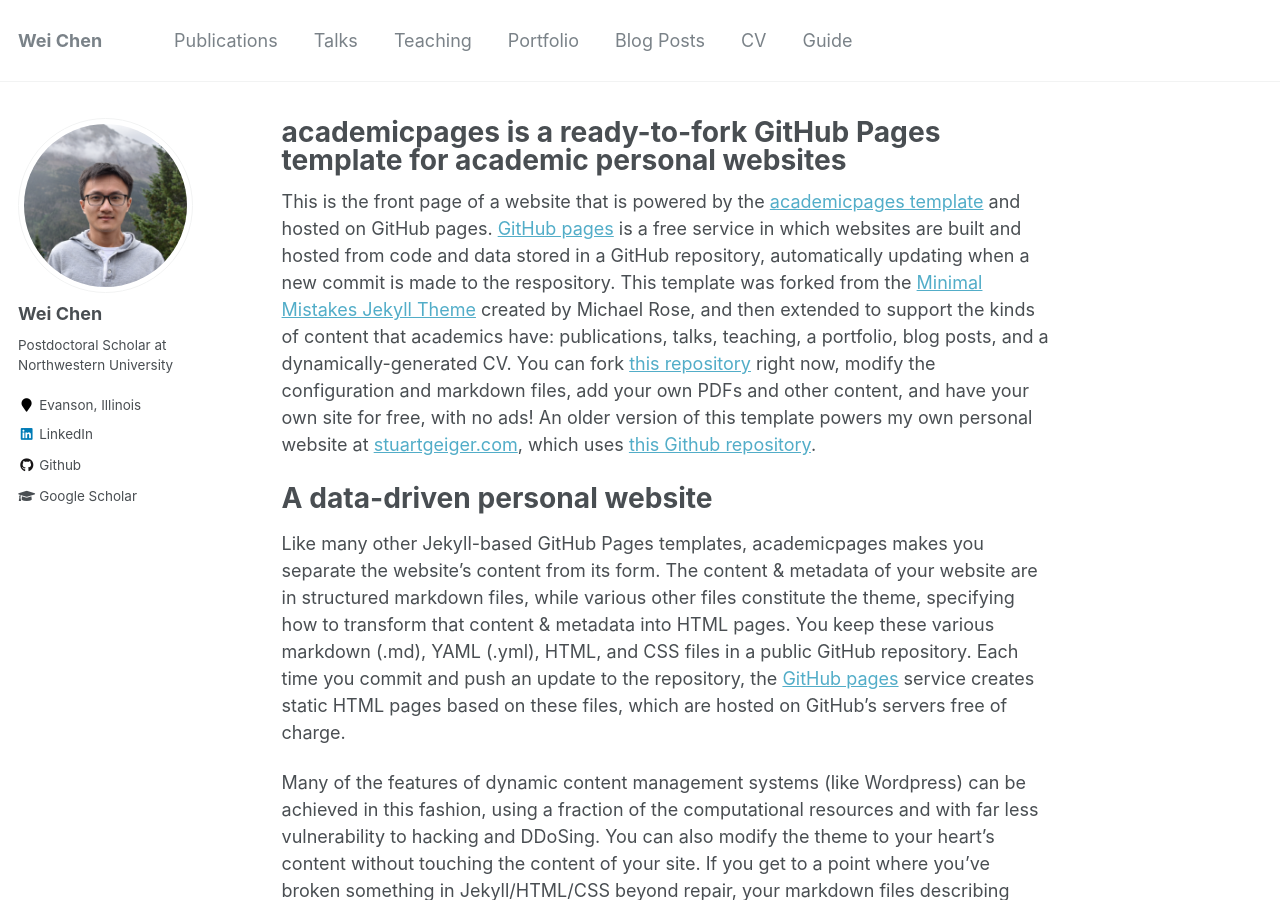
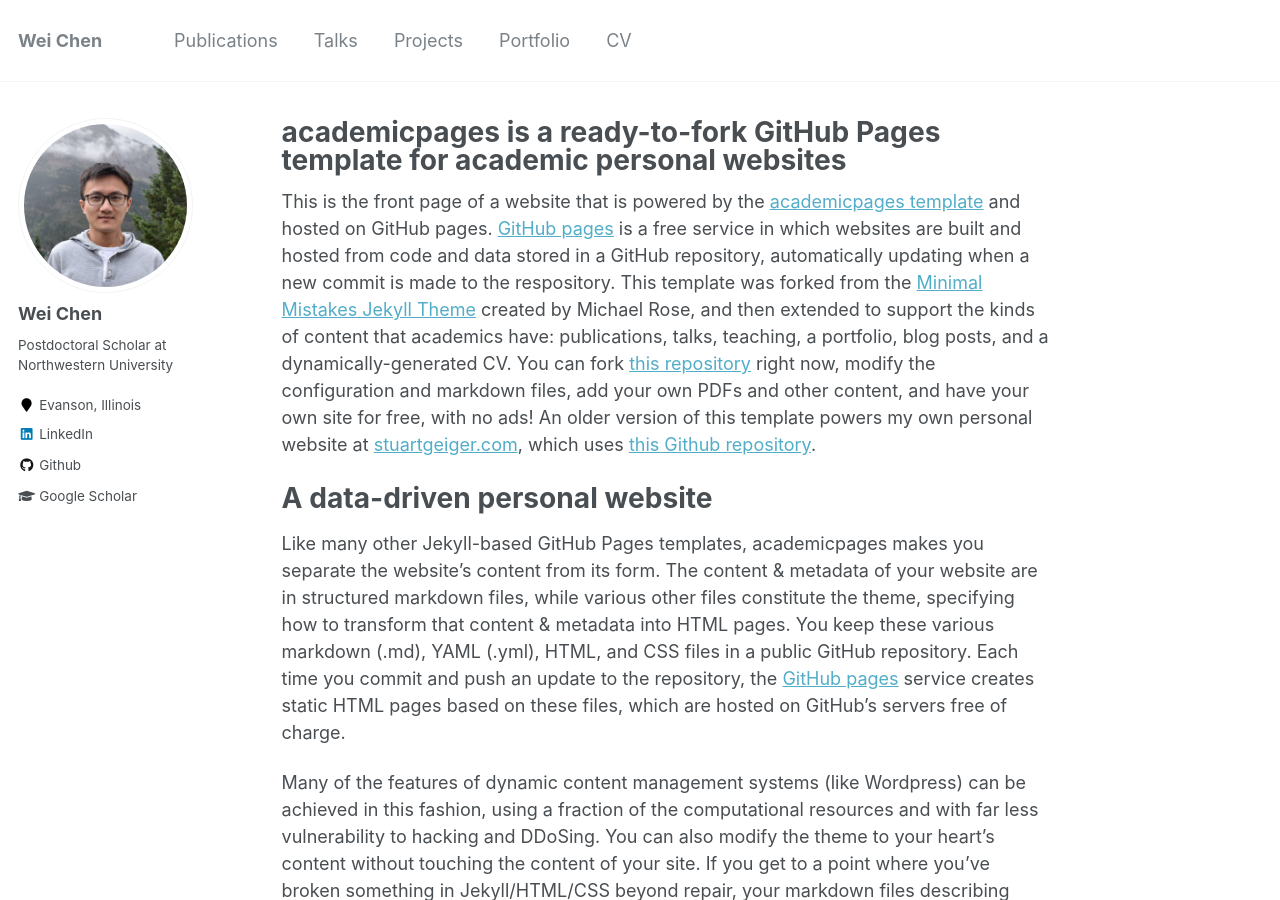
Before and after one commit to wchen459/wchen459.github.io, a Jekyll site: the page built from _pages/about.md, in a window 1280 px wide and 900 px high. Built offline with Jekyll 4.4.1, drawn with Linux system fonts in a browser that asks for light colours; part of the change alters nothing that is shown.

Commit message:
rollback

```diff
--- a/_data/navigation.yml
+++ b/_data/navigation.yml
@@ -6,17 +6,20 @@ main:
   - title: "Talks"
     url: /talks/
 
-  - title: "Teaching"
-    url: /teaching/
+  - title: "Projects"
+    url: /projects/
+
+#  - title: "Teaching"
+#    url: /teaching/
 
   - title: "Portfolio"
     url: /portfolio/
 
-  - title: "Blog Posts"
-    url: /year-archive/
+#  - title: "Blog Posts"
+#    url: /year-archive/
 
   - title: "CV"
     url: /cv/
 
-  - title: "Guide"
-    url: /markdown/
+#  - title: "Guide"
+#    url: /markdown/
```
